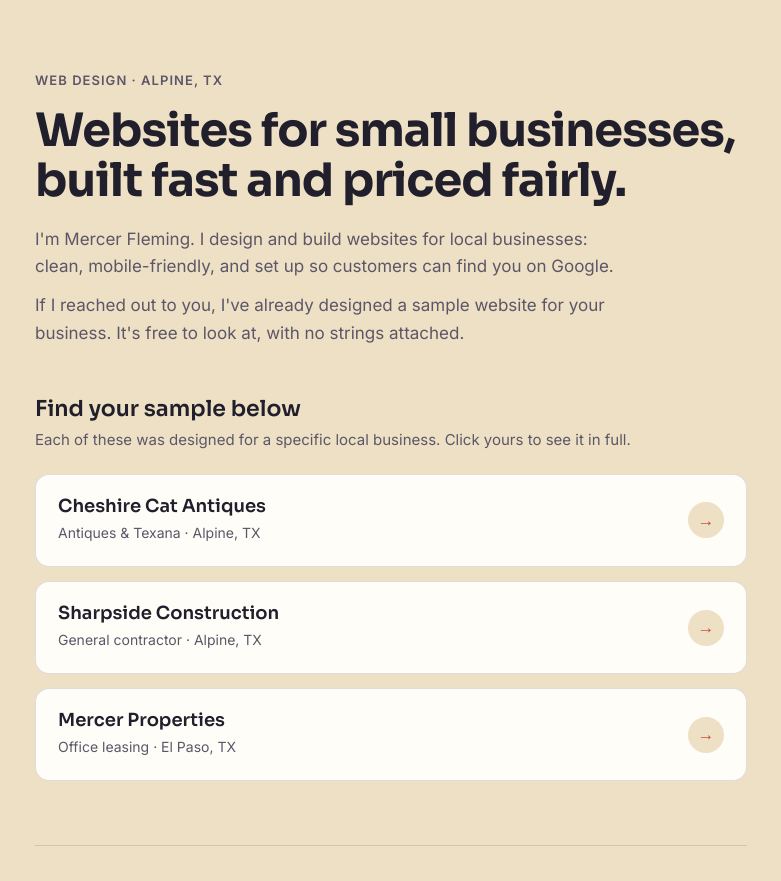
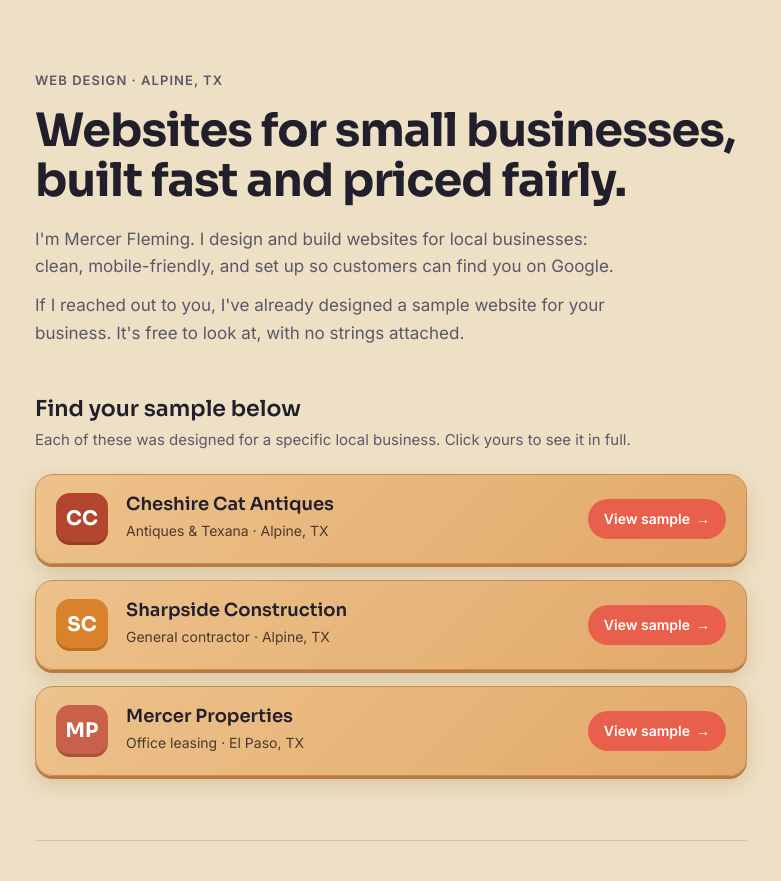
Before and after one commit to MercerF67/MercerMade, a plain HTML site: page index.html in a window 1280 px wide. Shown: the part 71-952 px from the top of the page, without its empty margins (249-1030 px from the left). Drawn offline with Linux system fonts and the light colour scheme.

Commit message:
Warmer, darker sample buttons

```diff
--- a/index.html
+++ b/index.html
@@ -28,12 +28,17 @@
   .intro p+p{margin-top:12px}
   section h2{font:600 22px Sora,sans-serif;margin-bottom:6px}
   section .sub{color:var(--ink-soft);font-size:15px;margin-bottom:22px}
-  .sites{list-style:none;display:grid;gap:14px;padding-bottom:64px}
-  .sites a{display:flex;align-items:center;justify-content:space-between;gap:16px;background:var(--card);border:1px solid var(--line);border-radius:14px;padding:20px 22px;text-decoration:none;transition:transform .15s,border-color .15s,box-shadow .15s}
-  .sites a:hover{transform:translateY(-2px);border-color:var(--coral);box-shadow:0 8px 24px rgba(32,31,43,.08)}
+  .sites{list-style:none;display:grid;gap:16px;padding-bottom:64px}
+  .sites a{display:flex;align-items:center;gap:18px;background:linear-gradient(135deg,#EDC28C 0%,#E2A96A 100%);border:1px solid #C98C4C;border-radius:18px;padding:18px 20px;text-decoration:none;box-shadow:0 3px 0 #B97C3E,0 8px 20px rgba(120,60,20,.18);transition:transform .18s,box-shadow .18s,border-color .18s}
+  .sites a:hover{transform:translateY(-3px);border-color:var(--coral);box-shadow:0 3px 0 var(--coral),0 14px 30px rgba(201,72,52,.18)}
+  .tile{flex:none;width:52px;height:52px;border-radius:14px;display:grid;place-items:center;color:#fff;font:700 20px Sora,sans-serif;box-shadow:inset 0 -3px 0 rgba(0,0,0,.15)}
+  .t1{background:#B4452F}.t2{background:#D9822B}.t3{background:#C9604A}
+  .sites .txt{flex:1;min-width:0}
   .sites strong{display:block;font:600 18px Sora,sans-serif;margin-bottom:2px}
-  .sites small{color:var(--ink-soft);font-size:14px}
-  .arrow{flex:none;width:36px;height:36px;border-radius:50%;background:var(--paper);display:grid;place-items:center;color:var(--coral-d);font-weight:600}
+  .sites small{color:#4A3A2C;font-size:14px}
+  .arrow{flex:none;display:flex;align-items:center;gap:6px;background:var(--coral);color:#fff;font-weight:600;font-size:14px;padding:9px 16px;border-radius:999px;transition:background .18s}
+  .sites a:hover .arrow{background:var(--coral-d)}
+  @media (max-width:520px){.arrow .lbl{display:none}.arrow{padding:9px 12px}}
   .contact{border-top:1px solid var(--line);padding:48px 0 64px}
   .btn{display:inline-block;margin-top:14px;background:var(--coral);color:#fff;text-decoration:none;font-weight:600;padding:12px 22px;border-radius:999px}
   .btn:hover{background:var(--coral-d)}
@@ -66,9 +71,9 @@
     <h2>Find your sample below</h2>
     <p class="sub">Each of these was designed for a specific local business. Click yours to see it in full.</p>
     <ul class="sites">
-      <li><a href="/work/cheshire-cat-antiques/"><div><strong>Cheshire Cat Antiques</strong><small>Antiques &amp; Texana · Alpine, TX</small></div><span class="arrow">→</span></a></li>
-      <li><a href="/work/sharpside-construction/"><div><strong>Sharpside Construction</strong><small>General contractor · Alpine, TX</small></div><span class="arrow">→</span></a></li>
-      <li><a href="/work/mercer-properties/"><div><strong>Mercer Properties</strong><small>Office leasing · El Paso, TX</small></div><span class="arrow">→</span></a></li>
+      <li><a href="/work/cheshire-cat-antiques/"><span class="tile t1">CC</span><div class="txt"><strong>Cheshire Cat Antiques</strong><small>Antiques &amp; Texana · Alpine, TX</small></div><span class="arrow"><span class="lbl">View sample</span> →</span></a></li>
+      <li><a href="/work/sharpside-construction/"><span class="tile t2">SC</span><div class="txt"><strong>Sharpside Construction</strong><small>General contractor · Alpine, TX</small></div><span class="arrow"><span class="lbl">View sample</span> →</span></a></li>
+      <li><a href="/work/mercer-properties/"><span class="tile t3">MP</span><div class="txt"><strong>Mercer Properties</strong><small>Office leasing · El Paso, TX</small></div><span class="arrow"><span class="lbl">View sample</span> →</span></a></li>
     </ul>
   </section>
 
```
